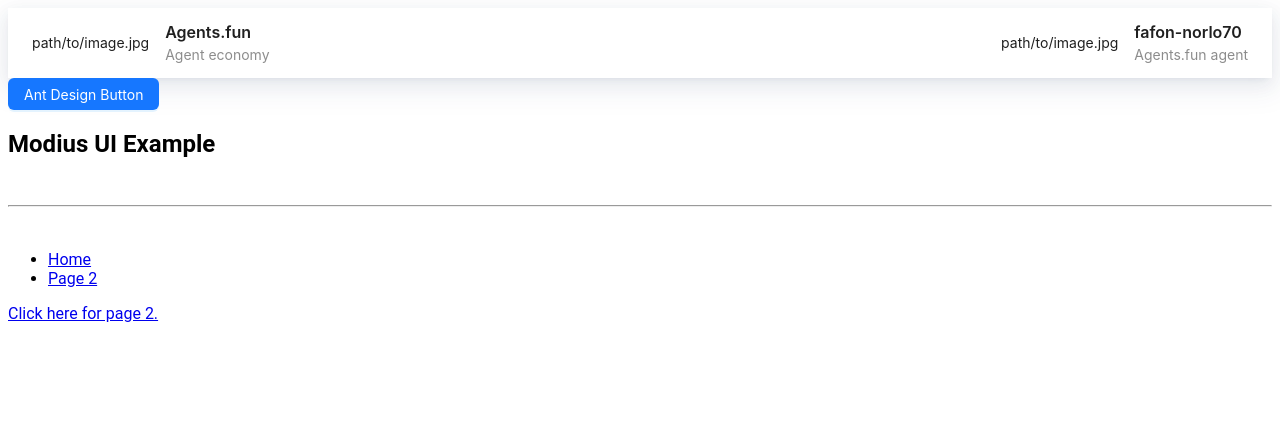
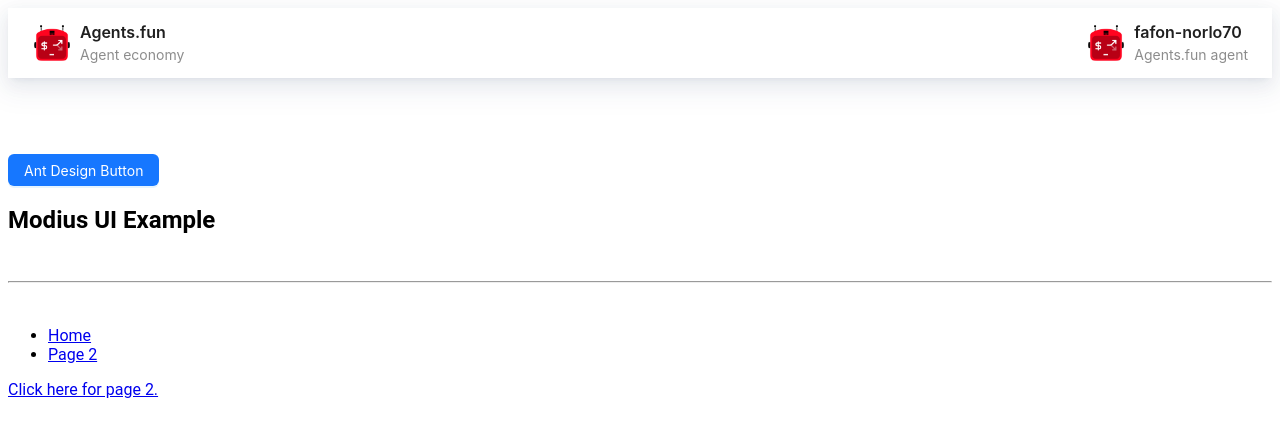
Before and after one commit to valory-xyz/agent-ui-monorepo, a React (Vite) app in the folder apps/modius-ui-example/: page / in a window 1280 px wide. Shown: the top 436 px of the page. Built offline with nearby package versions, Linux system fonts and the light colour scheme.

Commit message:
feat(Navbar): Add agent-modius logo and update NavContent component

```diff
--- a/apps/modius-ui-example/src/app/app.tsx
+++ b/apps/modius-ui-example/src/app/app.tsx
@@ -13,6 +13,10 @@ export function App() {
   return (
     <StyledApp>
       <Navbar />
+      <br />
+      <br />
+      <br />
+      <br />
       <Button type="primary">Ant Design Button</Button>
       <h2>Modius UI Example</h2>
       <br />
--- a/libs/ui-navbar/src/lib/ui-navbar.tsx
+++ b/libs/ui-navbar/src/lib/ui-navbar.tsx
@@ -1,6 +1,7 @@
 import { Flex, Typography } from 'antd';
 import { CSSProperties } from 'react';
 import styled from 'styled-components';
+import logo from '../assets/agent-modius-logo.png';
 
 const { Title, Text } = Typography;
 
@@ -19,11 +20,9 @@ type NavContentProps = { imgUrl: string; title: string; description: string };
 const NavContent = ({ imgUrl, title, description }: NavContentProps) => (
   <Flex align="center" gap={8}>
     <Flex>
-      <Text>{imgUrl}</Text>
-      {/* TODO */}
-      {/* <img src={imgUrl} alt={title} style={{ width: '40px', height: '40px' }} /> */}
+      <img src={logo} alt={title} style={{ width: '40px', height: '40px' }} />
     </Flex>
-    <Flex vertical align="start" style={{ paddingLeft: '8px' }}>
+    <Flex vertical align="start">
       <Title level={5} style={{ margin: 0 }}>
         {title}
       </Title>
```
Also changed, not shown: libs/ui-navbar/src/assets/agent-modius-logo.png (added).
